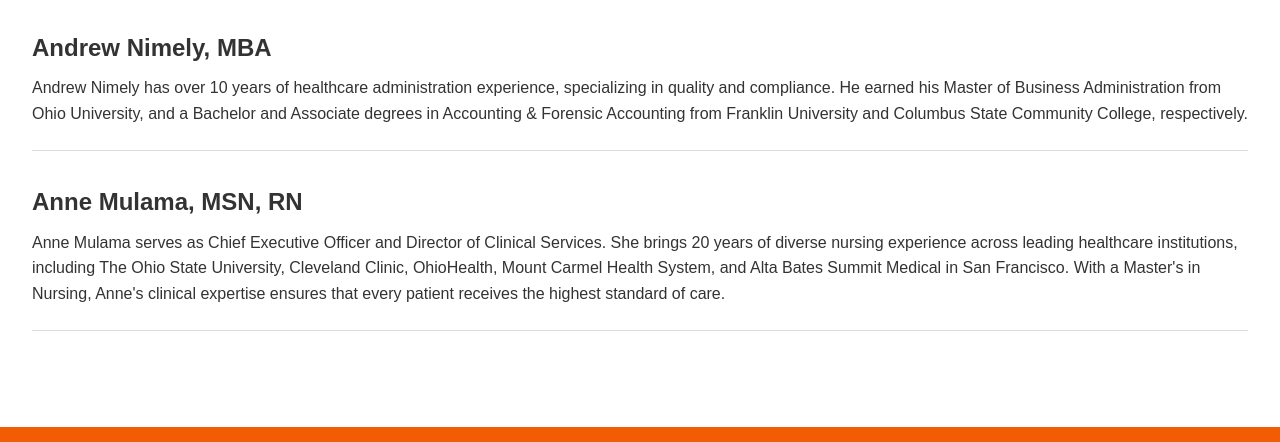
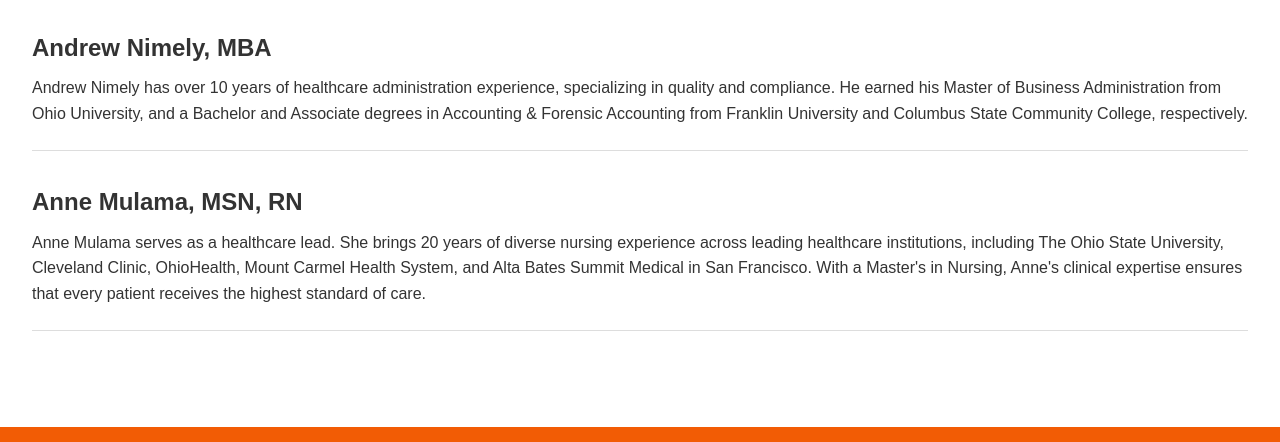
Before and after one commit to gentlehandsservice/gentlehandsservice.github.io, a plain HTML site: page team.html in a window 1280 px wide. Shown: the part 237-679 px from the top of the page. Drawn offline with Linux system fonts and the light colour scheme.

Commit message:
updated anne bio

```diff
--- a/team.html
+++ b/team.html
@@ -66,7 +66,7 @@
       <div class="team-info">
         <h3>Anne Mulama, MSN, RN</h3>
         <p>
-          Anne Mulama serves as Chief Executive Officer and Director of Clinical Services.
+          Anne Mulama serves as a healthcare lead.
           She brings 20 years of diverse nursing experience across leading healthcare
           institutions, including The Ohio State University, Cleveland Clinic, OhioHealth,
           Mount Carmel Health System, and Alta Bates Summit Medical in San Francisco.
```
